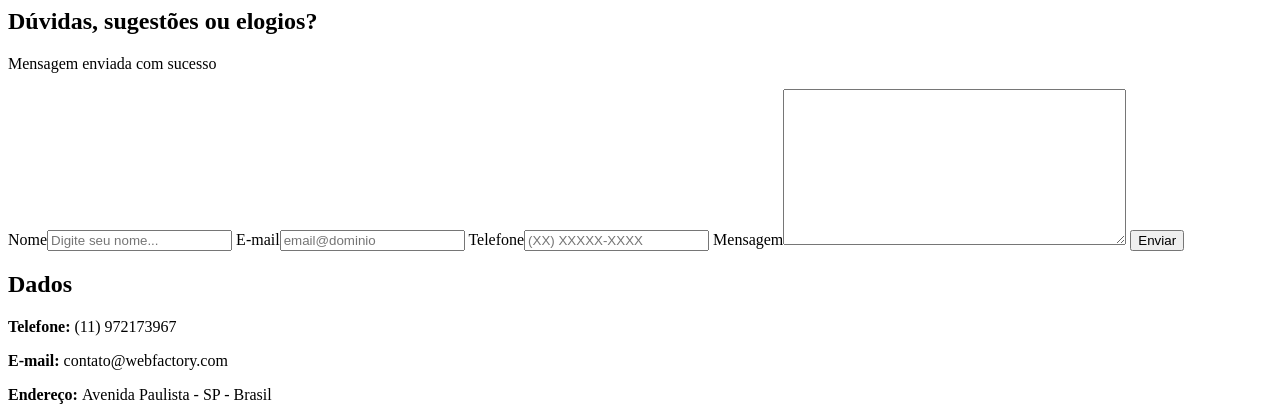
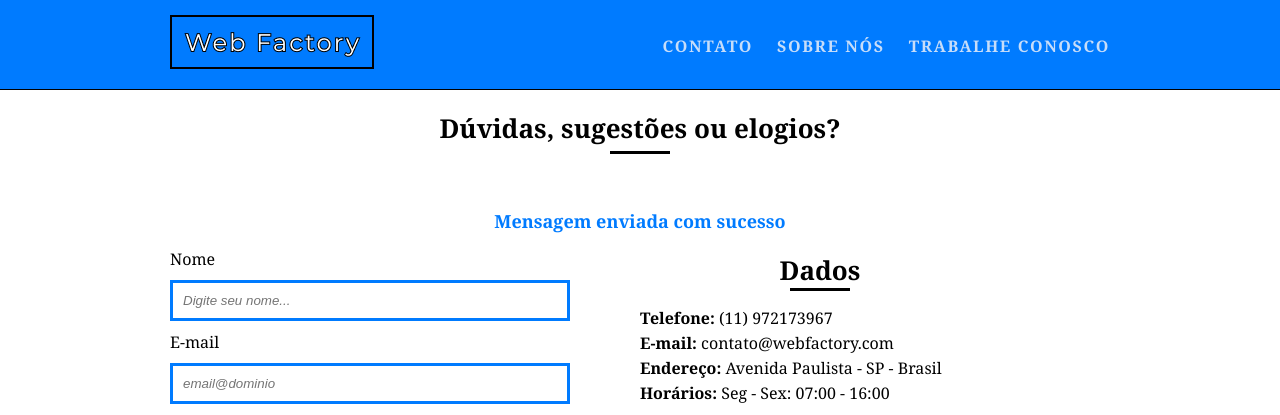
Before and after one commit to ThomasMoraes02/Tecnologia-da-Informa-o---Web-Factory, a CodeIgniter app: page /database/index.php/contato/mensagem in a window 1280 px wide. Shown: the top 415 px of the page. Run offline with CodeIgniter, Linux system fonts and the light colour scheme.

Commit message:
Web Factory

```diff
--- a/application/config/autoload.php
+++ b/application/config/autoload.php
@@ -58,7 +58,7 @@ $autoload['packages'] = array();
 |
 |	$autoload['libraries'] = array('user_agent' => 'ua');
 */
-$autoload['libraries'] = array('session');
+$autoload['libraries'] = array('session','database');
 
 /*
 | -------------------------------------------------------------------
--- a/application/config/config.php
+++ b/application/config/config.php
@@ -324,7 +324,7 @@ $config['cache_query_string'] = FALSE;
 | https://codeigniter.com/user_guide/libraries/encryption.html
 |
 */
-$config['encryption_key'] = '';
+$config['encryption_key'] = 'dsjvndjvnsdjkvnsdjknv'; //Setando chave
 
 /*
 |--------------------------------------------------------------------------
--- a/application/controllers/contato.php
+++ b/application/controllers/contato.php
@@ -24,9 +24,14 @@ class Contato extends CI_Controller
         $this->usuarios_model->salvar($mensagem);
 
         //Sessão de usuário
+        $this->session->set_userdata("mensagem_enviada" ,$mensagem);
+
         $this->session->set_flashdata("enviada", "Mensagem enviada com sucesso");
 
+        $data = array("titulo" => "Web Factory - Contato");
+        $this->load->view("estrutura/header.php",$data);
         $this->load->view("contato/contato.php");
+        $this->load->view("estrutura/footer.php");
     }
 }
 
--- a/application/models/usuarios_model.php
+++ b/application/models/usuarios_model.php
@@ -9,7 +9,7 @@ class Usuarios_model extends CI_Model
 
     public function salvarCurriculo($curriculo)
     {
-        $this->db->insert("tb_contato", $curriculo);
+        $this->db->insert("tb_curriculo", $curriculo);
     }
 }
 
--- a/application/views/contato/contato.php
+++ b/application/views/contato/contato.php
@@ -7,7 +7,7 @@
 <section class="contato-formulario">
     <div class="container">
 
-        <p class=""><?= $this->session->flashdata("enviada")?></p>
+        <p class="mensagem-enviada"><?= $this->session->flashdata("enviada")?></p>
 
         <div class="grid-7 formulario">
         <?php
--- a/application/views/estrutura/header.php
+++ b/application/views/estrutura/header.php
@@ -5,7 +5,7 @@
     <meta name="viewport" content="width=device-width, initial-scale=1.0">
     <link rel="stylesheet" href="<?php echo base_url("assets/css/reset.css")?>">
     <link rel="stylesheet" href="<?php echo base_url("assets/css/grid.css")?>">
-    <link rel="stylesheet" href="<?php echo base_url("assets/css/style.css")?>">
+    <link rel="stylesheet" href="<?php echo base_url("assets/css/estilo.css")?>">
     <link rel="shortcut icon" type="image/x-icon" href="<?php echo base_url("assets/img/favicon/favicon3.ico") ?>">
     <title><?php echo $titulo; ?></title>
 </head>
--- a/assets/css/style.css
+++ b/assets/css/estilo.css
@@ -29,11 +29,19 @@ body {
 }
 
 .mensagem-enviada {
-    padding: 30px;
-    background: #007bff;
-    color: #FFF;
-    font-size: 16px;
+    color: #007bff;
+    font-size: 18px;
+    font-weight: bold;
     text-align: center;
+    padding-bottom: 15px;
+}
+
+.curriculo-enviado {
+    color: #fec63e;
+    font-size: 18px;
+    font-weight: bold;
+    text-align: center;
+    padding: 20px;
 }
 
 
```
Also changed, not shown: application/controllers/trabalhe.php (+9 -1 lines), application/views/trabalhe/trabalhe.php (+5 -6 lines).
